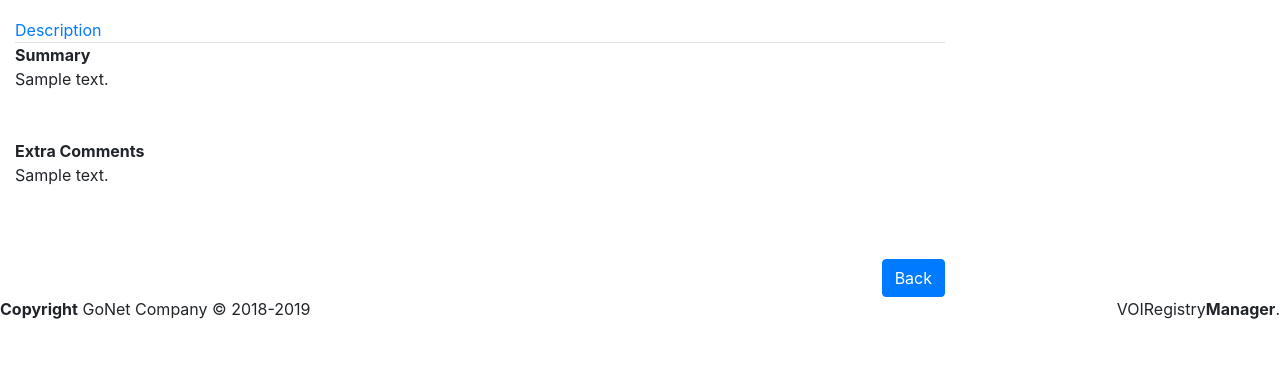
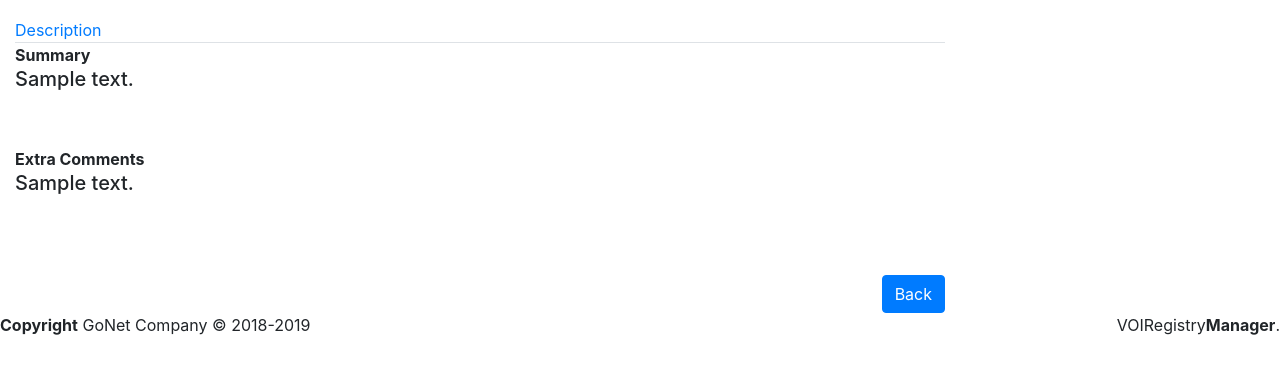
Before and after one commit to isaialejandro/voi_app, a Django app: template apps/extra_incidents/templates/incident_detail.html in a window 1280 px wide. Shown: the part 268-642 px from the top of the page. Run offline with Django 3.2, Linux system fonts and the light colour scheme; the template is opened without the code that fills it: most values are stand-ins (such as "Sample title", 1, 10 or a date in 2020); some libraries are stand-ins or nearby versions.

Commit message:
h5 in detail incident.

```diff
--- a/apps/extra_incidents/templates/incident_detail.html
+++ b/apps/extra_incidents/templates/incident_detail.html
@@ -73,16 +73,17 @@
                                           <a href="#" class="pull-left">
                                               <!--<img alt="image" class="img-circle" src="img/a2.jpg">-->
                                           </a>
-                                            <div class="media-body ">
+                                            <div class="media-body">
                                               <strong>Summary</strong><br>
-                                                <div class="well">
-                                                    {{detail.summary}}
+                                                <div class="well well-lg">
+                                                  <h5>{{detail.summary}}</h5>
                                                 </div>
                                                 <br><br>
                                                 {% if detail.extra_comments %}
-                                                  <strong>Extra Comments</strong><br>
-                                                  <div class="well">
-                                                      {{detail.extra_comments}}
+                                                  <strong>Extra Comments</strong>
+                                                  <br>
+                                                  <div class="well well-lg">
+                                                      <h5>{{detail.extra_comments}}</h5>
                                                   </div>
                                                 {% endif %}
                                             </div>
```
